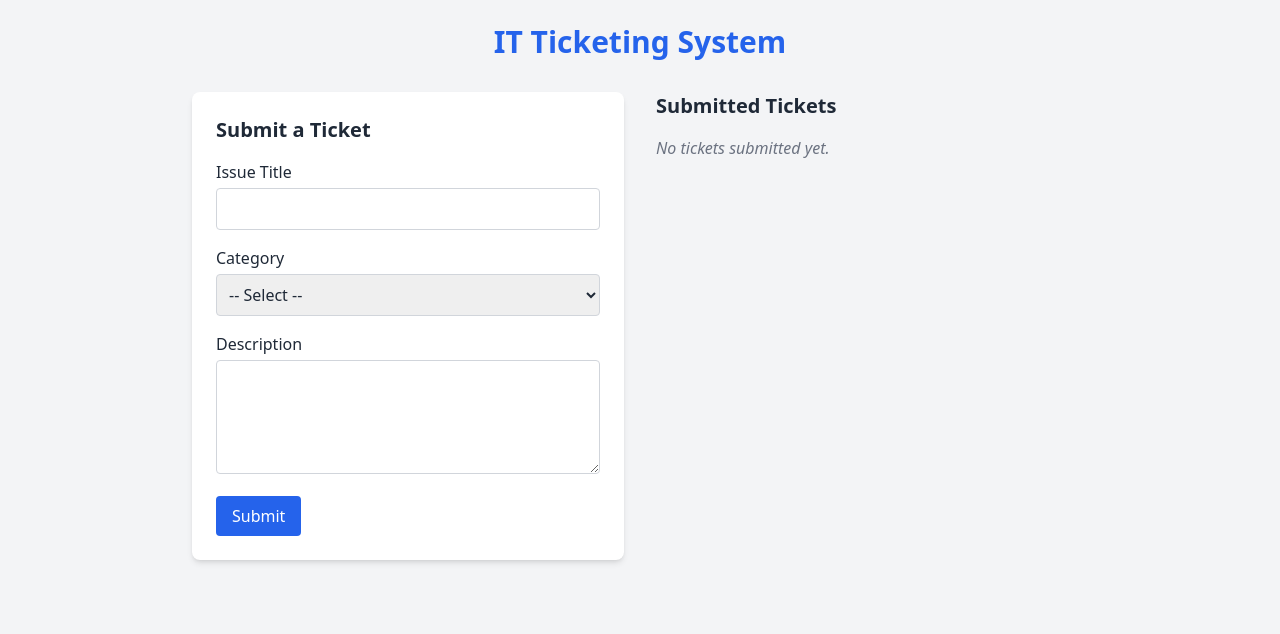
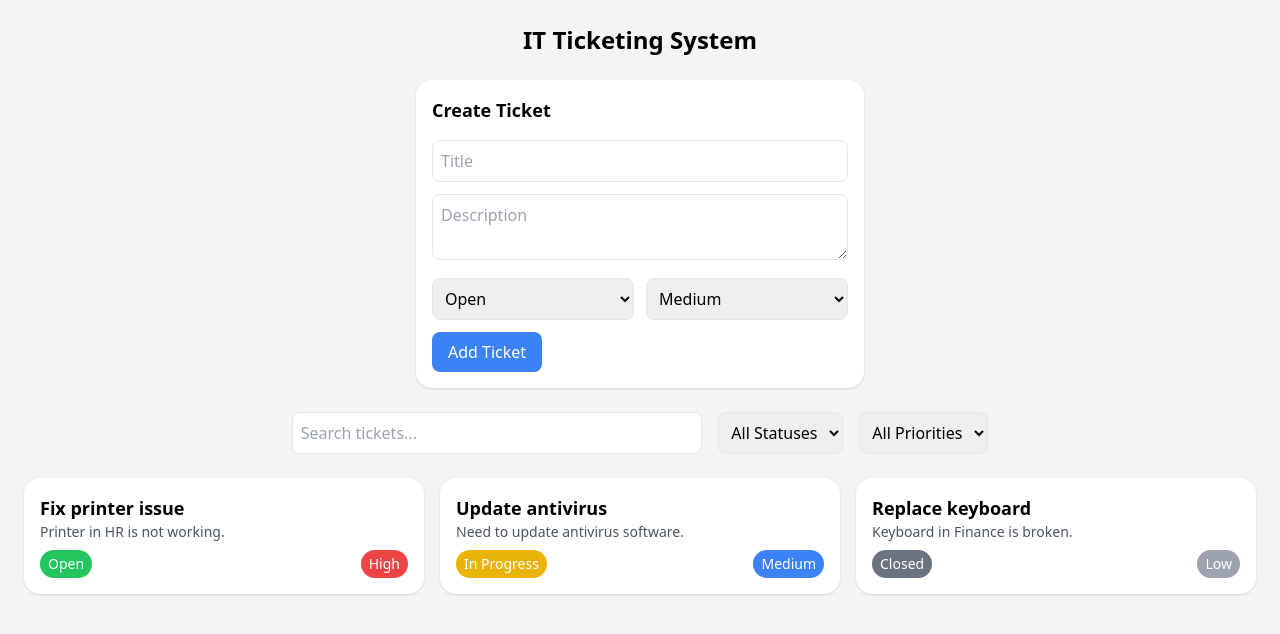
Before and after one commit to FarzeenFarooqui1/ticketing-system, a React (Create React App) app: page / in a window 1280 px wide. Shown: the top 634 px of the page. Built offline with nearby package versions, Linux system fonts and the light colour scheme.

Commit message:
Added filters and priority options

```diff
--- a/src/App.js
+++ b/src/App.js
@@ -3,34 +3,96 @@ import TicketForm from './components/TicketForm';
 import TicketList from './components/TicketList';
 
 function App() {
-  const [tickets, setTickets] = useState(() => {
-    const stored = localStorage.getItem('tickets');
-    return stored ? JSON.parse(stored) : [];
+   const [tickets, setTickets] = useState([
+    {
+      id: 1,
+      title: "Fix printer issue",
+      description: "Printer in HR is not working.",
+      status: "Open",
+      priority: "High",
+    },
+    {
+      id: 2,
+      title: "Update antivirus",
+      description: "Need to update antivirus software.",
+      status: "In Progress",
+      priority: "Medium",
+    },
+    {
+      id: 3,
+      title: "Replace keyboard",
+      description: "Keyboard in Finance is broken.",
+      status: "Closed",
+      priority: "Low",
+    },
+  ]);
+
+  const [searchQuery, setSearchQuery] = useState("");
+  const [filterStatus, setFilterStatus] = useState("All");
+  const [filterPriority, setFilterPriority] = useState("All");
+
+  // Add ticket from TicketForm
+  const addTicket = (ticket) => {
+    setTickets([...tickets, ticket]);
+  };
+
+  // Apply filters + search
+  const filteredTickets = tickets.filter((ticket) => {
+    const matchesSearch =
+      ticket.title.toLowerCase().includes(searchQuery.toLowerCase()) ||
+      ticket.description.toLowerCase().includes(searchQuery.toLowerCase());
+
+    const matchesStatus =
+      filterStatus === "All" || ticket.status === filterStatus;
+
+    const matchesPriority =
+      filterPriority === "All" || ticket.priority === filterPriority;
+
+    return matchesSearch && matchesStatus && matchesPriority;
   });
 
-  const addTicket = (ticket) => {
-    const newTickets = [...tickets, ticket];
-    setTickets(newTickets);
-    localStorage.setItem('tickets', JSON.stringify(newTickets));
-  };
+  return (
+    <div className="min-h-screen bg-gray-100 p-6">
+      <h1 className="text-2xl font-bold mb-6 text-center">IT Ticketing System</h1>
 
-  const toggleStatus = (index) => {
-    const updated = [...tickets];
-    updated[index].status = updated[index].status === 'Open' ? 'Closed' : 'Open';
-    setTickets(updated);
-    localStorage.setItem('tickets', JSON.stringify(updated));
-  };
+      {/* Form to add new ticket */}
+      <TicketForm onAddTicket={addTicket} />
 
-  return (
-    <div className="min-h-screen bg-gray-100 text-gray-800 p-6">
-      <h1 className="text-3xl font-bold text-center mb-8 text-blue-600">
-        IT Ticketing System
-      </h1>
+      {/* Filters + Search */}
+      <div className="flex flex-col md:flex-row gap-4 mb-6 justify-center">
+        <input
+          type="text"
+          placeholder="Search tickets..."
+          value={searchQuery}
+          onChange={(e) => setSearchQuery(e.target.value)}
+          className="p-2 border rounded-lg w-full md:w-1/3"
+        />
 
-      <div className="max-w-4xl mx-auto grid gap-8 md:grid-cols-2">
-        <TicketForm onSubmit={addTicket} />
-        <TicketList tickets={tickets} toggleStatus={toggleStatus} />
+        <select
+          value={filterStatus}
+          onChange={(e) => setFilterStatus(e.target.value)}
+          className="p-2 border rounded-lg"
+        >
+          <option value="All">All Statuses</option>
+          <option value="Open">Open</option>
+          <option value="In Progress">In Progress</option>
+          <option value="Closed">Closed</option>
+        </select>
+
+        <select
+          value={filterPriority}
+          onChange={(e) => setFilterPriority(e.target.value)}
+          className="p-2 border rounded-lg"
+        >
+          <option value="All">All Priorities</option>
+          <option value="High">High</option>
+          <option value="Medium">Medium</option>
+          <option value="Low">Low</option>
+        </select>
       </div>
+
+      {/* Ticket List */}
+      <TicketList tickets={filteredTickets} />
     </div>
   );
 }
--- a/src/components/TicketCard.js
+++ b/src/components/TicketCard.js
@@ -1,34 +1,37 @@
-import React from 'react';
+import React from "react";
 
-const TicketCard = ({ ticket, index, toggleStatus }) => {
+function TicketCard({ ticket }) {
   return (
-    <div className="bg-white p-4 rounded-lg shadow hover:shadow-md transition">
-      <div className="flex justify-between items-start mb-2">
-        <h3 className="text-lg font-semibold text-blue-700">{ticket.title}</h3>
+    <div className="bg-white p-4 rounded-2xl shadow hover:shadow-md transition">
+      <h2 className="font-semibold text-lg">{ticket.title}</h2>
+      <p className="text-sm text-gray-600 mb-2">{ticket.description}</p>
+
+      <div className="flex justify-between text-sm">
         <span
-          className={`text-sm px-2 py-1 rounded ${
-            ticket.status === 'Open'
-              ? 'bg-green-100 text-green-700'
-              : 'bg-red-100 text-red-700'
+          className={`px-2 py-1 rounded-full text-white ${
+            ticket.status === "Open"
+              ? "bg-green-500"
+              : ticket.status === "In Progress"
+              ? "bg-yellow-500"
+              : "bg-gray-500"
           }`}
         >
           {ticket.status}
         </span>
+        <span
+          className={`px-2 py-1 rounded-full text-white ${
+            ticket.priority === "High"
+              ? "bg-red-500"
+              : ticket.priority === "Medium"
+              ? "bg-blue-500"
+              : "bg-gray-400"
+          }`}
+        >
+          {ticket.priority}
+        </span>
       </div>
-      <p className="text-sm text-gray-500 mb-2 italic">Category: {ticket.category}</p>
-      <p className="text-gray-700 mb-4">{ticket.description}</p>
-      <button
-        onClick={() => toggleStatus(index)}
-        className={`text-sm px-3 py-1 rounded ${
-          ticket.status === 'Open'
-            ? 'bg-red-500 hover:bg-red-600 text-white'
-            : 'bg-green-500 hover:bg-green-600 text-white'
-        } transition`}
-      >
-        {ticket.status === 'Open' ? 'Close Ticket' : 'Reopen Ticket'}
-      </button>
     </div>
   );
-};
+}
 
 export default TicketCard;
--- a/src/components/TicketForm.js
+++ b/src/components/TicketForm.js
@@ -1,64 +1,84 @@
-import React, { useState } from 'react';
+import React, { useState } from "react";
 
-const TicketForm = ({ onSubmit }) => {
-  const [form, setForm] = useState({ title: '', category: '', description: '' });
-
-  const handleChange = (e) => {
-    setForm({ ...form, [e.target.id]: e.target.value });
-  };
+function TicketForm({ onAddTicket }) {
+  const [title, setTitle] = useState("");
+  const [description, setDescription] = useState("");
+  const [status, setStatus] = useState("Open");
+  const [priority, setPriority] = useState("Medium");
 
   const handleSubmit = (e) => {
     e.preventDefault();
-    onSubmit({ ...form, status: 'Open' });
-    setForm({ title: '', category: '', description: '' });
+    if (!title.trim() || !description.trim()) return;
+
+    const newTicket = {
+      id: Date.now(),
+      title,
+      description,
+      status,
+      priority,
+    };
+
+    onAddTicket(newTicket);
+
+    // Reset form
+    setTitle("");
+    setDescription("");
+    setStatus("Open");
+    setPriority("Medium");
   };
 
   return (
-    <form onSubmit={handleSubmit} className="bg-white p-6 rounded-lg shadow-md">
-      <h2 className="text-xl font-semibold mb-4">Submit a Ticket</h2>
+    <form
+      onSubmit={handleSubmit}
+      className="bg-white p-4 rounded-2xl shadow mb-6 max-w-md mx-auto"
+    >
+      <h2 className="font-semibold text-lg mb-4">Create Ticket</h2>
 
-      <label className="block mb-1 font-medium">Issue Title</label>
       <input
-        id="title"
-        value={form.title}
-        onChange={handleChange}
-        required
-        className="w-full p-2 border border-gray-300 rounded mb-4"
+        type="text"
+        placeholder="Title"
+        value={title}
+        onChange={(e) => setTitle(e.target.value)}
+        className="p-2 border rounded-lg w-full mb-3"
       />
 
-      <label className="block mb-1 font-medium">Category</label>
-      <select
-        id="category"
-        value={form.category}
-        onChange={handleChange}
-        required
-        className="w-full p-2 border border-gray-300 rounded mb-4"
-      >
-        <option value="">-- Select --</option>
-        <option>Hardware</option>
-        <option>Software</option>
-        <option>Network</option>
-        <option>Other</option>
-      </select>
+      <textarea
+        placeholder="Description"
+        value={description}
+        onChange={(e) => setDescription(e.target.value)}
+        className="p-2 border rounded-lg w-full mb-3"
+      />
 
-      <label className="block mb-1 font-medium">Description</label>
-      <textarea
-        id="description"
-        value={form.description}
-        onChange={handleChange}
-        rows="4"
-        required
-        className="w-full p-2 border border-gray-300 rounded mb-4"
-      />
+      <div className="flex gap-3 mb-3">
+        <select
+          value={status}
+          onChange={(e) => setStatus(e.target.value)}
+          className="p-2 border rounded-lg w-1/2"
+        >
+          <option value="Open">Open</option>
+          <option value="In Progress">In Progress</option>
+          <option value="Closed">Closed</option>
+        </select>
+
+        <select
+          value={priority}
+          onChange={(e) => setPriority(e.target.value)}
+          className="p-2 border rounded-lg w-1/2"
+        >
+          <option value="Low">Low</option>
+          <option value="Medium">Medium</option>
+          <option value="High">High</option>
+        </select>
+      </div>
 
       <button
         type="submit"
-        className="bg-blue-600 text-white py-2 px-4 rounded hover:bg-blue-700 transition"
+        className="bg-blue-500 text-white px-4 py-2 rounded-lg hover:bg-blue-600"
       >
-        Submit
+        Add Ticket
       </button>
     </form>
   );
-};
+}
 
 export default TicketForm;
--- a/src/components/TicketList.js
+++ b/src/components/TicketList.js
@@ -1,19 +1,22 @@
-import React from 'react';
-import TicketCard from './TicketCard';
+import React from "react";
+import TicketCard from "./TicketCard";
 
-const TicketList = ({ tickets, toggleStatus }) => {
+function TicketList({ tickets }) {
+  if (tickets.length === 0) {
+    return (
+      <p className="text-center text-gray-500 col-span-full">
+        No tickets found.
+      </p>
+    );
+  }
+
   return (
-    <div className="space-y-4">
-      <h2 className="text-xl font-semibold mb-4">Submitted Tickets</h2>
-      {tickets.length === 0 ? (
-        <p className="text-gray-500 italic">No tickets submitted yet.</p>
-      ) : (
-        tickets.map((ticket, index) => (
-          <TicketCard key={index} ticket={ticket} index={index} toggleStatus={toggleStatus} />
-        ))
-      )}
+    <div className="grid gap-4 md:grid-cols-2 lg:grid-cols-3">
+      {tickets.map((ticket) => (
+        <TicketCard key={ticket.id} ticket={ticket} />
+      ))}
     </div>
   );
-};
+}
 
 export default TicketList;
```
